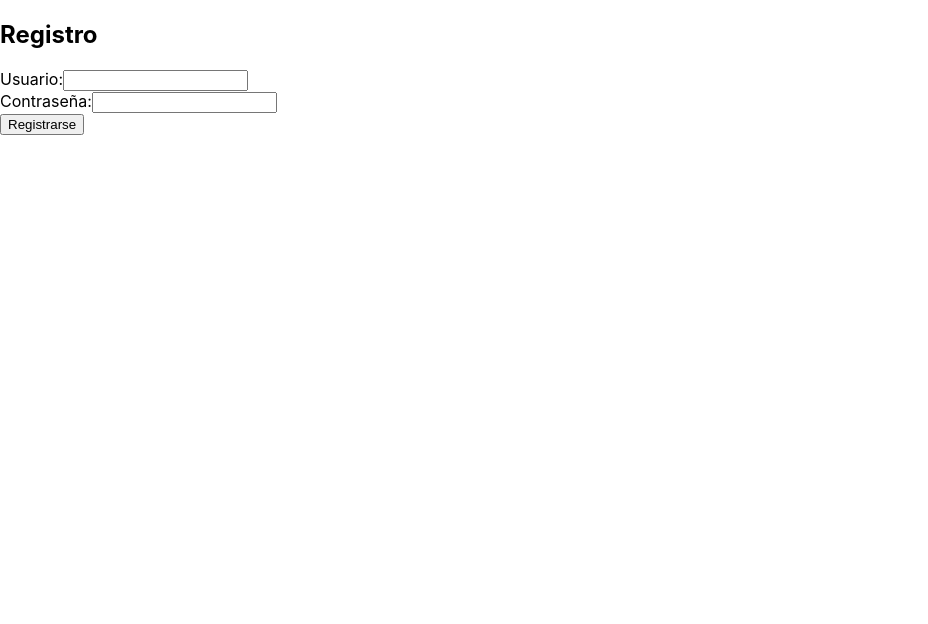
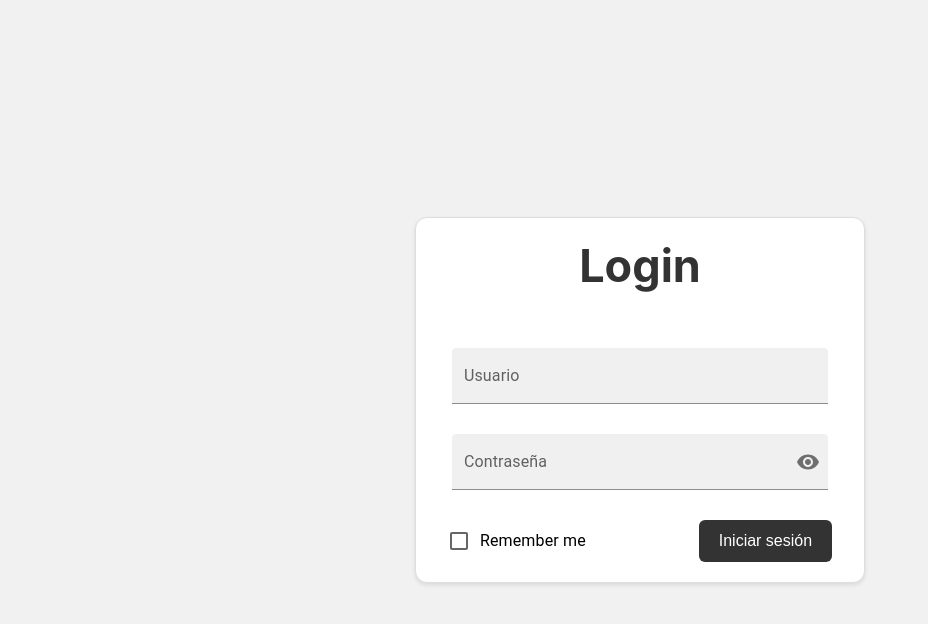
Before and after one commit to SixtoArrejin/RECIPLAS-TPI-G7, a React (Create React App) app in the folder gestion-reciplast/: page /login in a window 1280 px wide. Shown: the top 624 px of the page, without its empty margins (0-928 px from the left). Built offline with nearby package versions, Linux system fonts and the light colour scheme.

Commit message:
Login nuevo con estilos y validacion con contraseña

```diff
--- a/gestion-reciplast/src/App.css
+++ b/gestion-reciplast/src/App.css
@@ -17,3 +17,34 @@
     margin: 0;
     padding: 0;
   }
+
+
+
+
+  .Button {
+    margin: 10px 5px;
+    padding: 10px 20px;
+    font-size: 16px;
+    color: #fff;
+    background-color: #333;
+    border: none;
+    border-radius: 6px;
+    cursor: pointer;
+  }
+
+  h1 {
+    margin: 0 0 20px;
+    font-size: 45px;
+    color: #333;
+  }
+
+  .CajaLogin {
+    display: block;
+    background-color: #fff;
+    align-content: center;
+    text-align: center;
+    width: 35%;
+    border: 1px solid #ddd;
+    border-radius: 12px;
+    box-shadow: 0 2px 4px rgba(0, 0, 0, 0.1);
+  }
--- a/gestion-reciplast/src/App.js
+++ b/gestion-reciplast/src/App.js
@@ -25,6 +25,7 @@ import { useState, useEffect } from "react";
 import Compras from "./pages/Compras";
 import NuevoUsuario from "./pages/NuevoUsuario";
 import Ventas from "./pages/Ventas";
+import Registro2 from "./pages/Registro2";
 
 
 
@@ -36,7 +37,7 @@ const areasData = {
 
 	administracion: [{ nombre: 'Home', link: "/", sub: true, icon: <HomeOutlinedIcon /> },
               { nombre: 'Materia Prima', link: "materias-primas/listado", sub: true, icon: <HomeOutlinedIcon /> },
-			  { nombre: 'Productos fabricados', link: "productos-fabricados", sub: true, icon: <HomeOutlinedIcon />, submenus: [ {nombre: "Ver Stock", link: "stock" },
+			  { nombre: 'Productos fabricados', link: "productos-fabricados", sub: false, icon: <HomeOutlinedIcon />, submenus: [ {nombre: "Ver Stock", link: "stock" },
 			  																									{nombre: "Agregar", link: "registrar-producto" } ]},
 			  { nombre: 'Compras', link: "compras", sub: true, icon: <HomeOutlinedIcon /> },
 			  { nombre: 'Ventas', link: "ventas", sub: true, icon: <HomeOutlinedIcon /> },
@@ -47,7 +48,7 @@ const areasData = {
 
 
 
-const usuarios= [ {nombre: "Pepe", area: "administracion"}, {nombre: "Luis", area: "produccion"} ]
+const usuarios= [ {nombre: "Pepe", area: "administracion", contrasena: "pepe" }, {nombre: "Luis", area: "produccion", contrasena: "luis" } ]
 
 
 
@@ -94,7 +95,7 @@ const datosArea = areasData[areaEmpresa] || [];
 		  <Routes>
 			{!isLoggedIn && <Route path="/" element={<Navigate to="/login" replace />} />}
 
-			<Route path="login" element={<Registro accion={handleLogin}  usuarios= {usuarios} handleArea={handleArea} />} />
+			<Route path="login" element={<Registro2 accion={handleLogin}  usuarios= {usuarios} handleArea={handleArea} />} />
 
 			<Route path="/" element={<Layout area={areaEmpresa} data={datosArea} accion={setIsLoggedIn} />}>
 			  {/* Rutas protegidas */}
--- a/gestion-reciplast/src/pages/Registro2.jsx
+++ b/gestion-reciplast/src/pages/Registro2.jsx
@@ -9,28 +9,37 @@ import InputAdornment from "@mui/material/InputAdornment";
 import FormControl from "@mui/material/FormControl";
 import Visibility from "@mui/icons-material/Visibility";
 import VisibilityOff from "@mui/icons-material/VisibilityOff";
+import { useNavigate } from 'react-router-dom';
+import  { useState } from 'react';
+import "../App.css";
 
 
 
 import TextField from "@mui/material/TextField";
 
 
-function MultilineTextFields(props) {
+function MultilineTextFields( {nombre, usuario, setUsuario} ) {
+
+
+
+
   return (
     <div style={{padding:"15px"}}>
       <TextField
         id="filled-multiline-flexible"
-        label={props.nombre}
+        label={nombre}
         multiline
         variant="filled"
         style={{width:"90%"}}
+        value={usuario}
+        onChange={(e) => setUsuario(e.target.value)}
       />
     </div>
   );
 }
 
 
-function InputAdornments (props) {
+function InputAdornments ({nombre, contrasena, setContrasena}) {
     const [showPassword, setShowPassword] = React.useState(false);
 
     const handleClickShowPassword = () => setShowPassword((show) => !show);
@@ -43,11 +52,13 @@ function InputAdornments (props) {
       <div style={{ padding: "15px" }}>
         <FormControl variant="filled" style={{ width: "90%" }}>
           <InputLabel htmlFor="filled-adornment-password">
-            {props.nombre}
+            {nombre}
           </InputLabel>
           <FilledInput
             id="filled-adornment-password"
             type={showPassword ? "text" : "password"}
+            value={contrasena}
+            onChange={(e) => setContrasena(e.target.value)}
             endAdornment={
               <InputAdornment position="end">
                 <IconButton
@@ -69,7 +80,21 @@ function InputAdornments (props) {
 
 
 
-function Registro2() {
+  function Registro2({ accion, usuarios, handleArea }) {
+    const navigate = useNavigate();
+
+    const [usuario, setUsuario] = useState('');
+    const [contrasena, setContrasena] = useState('');
+
+    const handleButtonClick = () => {
+      const usuarioEncontrado = usuarios.find((u) => u.nombre === usuario);
+      if (usuarioEncontrado && usuarioEncontrado.contrasena === contrasena ) {
+        accion(true);
+        handleArea(usuarioEncontrado.area);
+        navigate('/');
+      }
+    };
+
     return (
       <div
         style={{
@@ -81,25 +106,28 @@ function Registro2() {
         }}
       >
         <div className="CajaLogin">
-        {" "}
           <h1 style={{ padding: "20px" }}>Login</h1>
-        <MultilineTextFields nombre={"Usuario"} />
-        <InputAdornments nombre={"Contraseña"} />
+          <MultilineTextFields nombre={"Usuario"} usuario={usuario} setUsuario={setUsuario} />
+          <InputAdornments nombre={"Contraseña"} contrasena={contrasena} setContrasena={setContrasena} />
           <div
-          style={{display:"flex", justifyContent:"space-between", width: "88%", padding: "5px 0 10px 0", margin:"0px auto" }}
+            style={{
+              display: "flex",
+              justifyContent: "space-between",
+              width: "88%",
+              padding: "5px 0 10px 0",
+              margin: "0px auto",
+            }}
           >
             <FormControlLabel
               control={<Checkbox value="remember" color="primary" />}
               label="Remember me"
-            style={{ padding: "10px 6px",}}
+              style={{ padding: "10px 6px" }}
             />
-          <button className="Button">Iniciar sesión</button>
+            <button className="Button" onClick={handleButtonClick}> Iniciar sesión </button>
           </div>
         </div>
       </div>
     );
   }
 
-
-
   export default Registro2;
```
Lines whose indentation alone changed are shown as unchanged.
